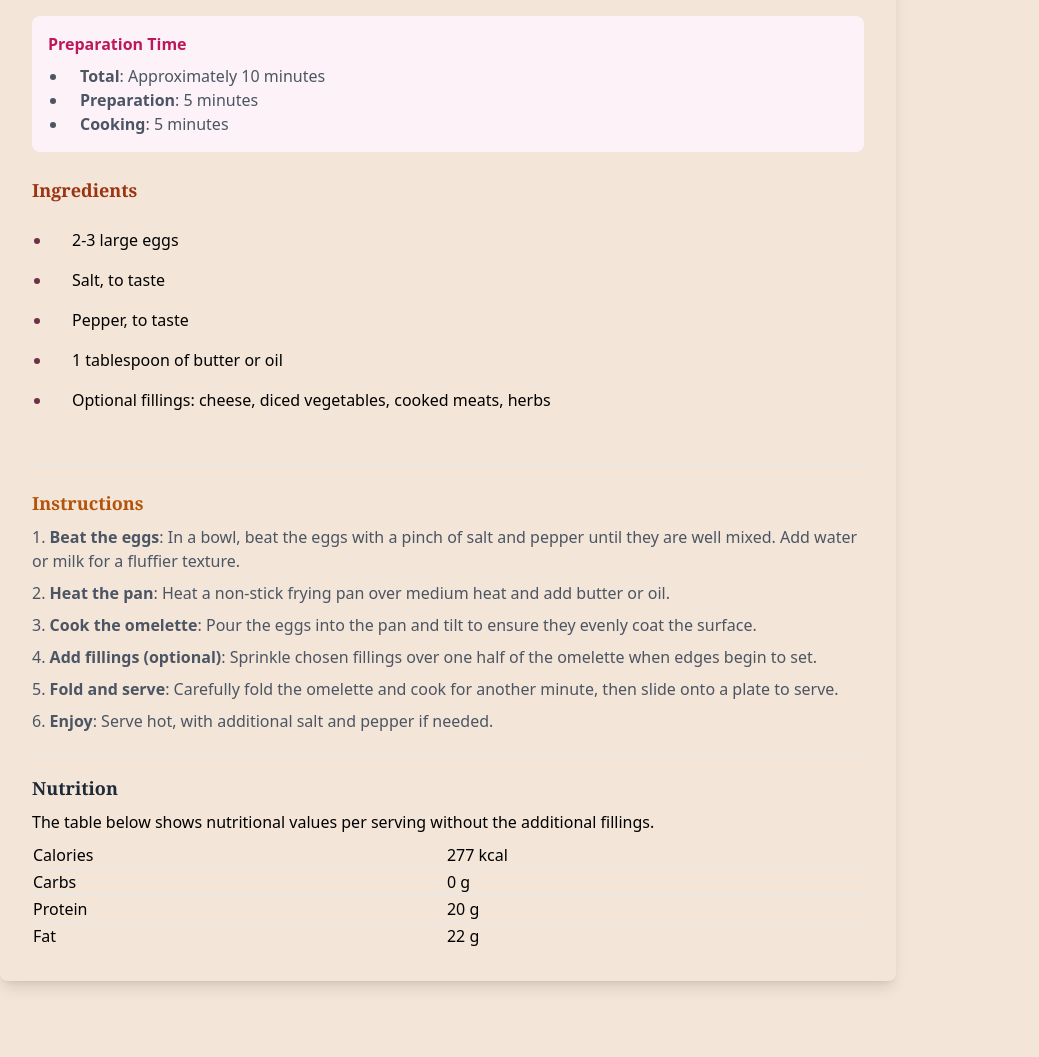
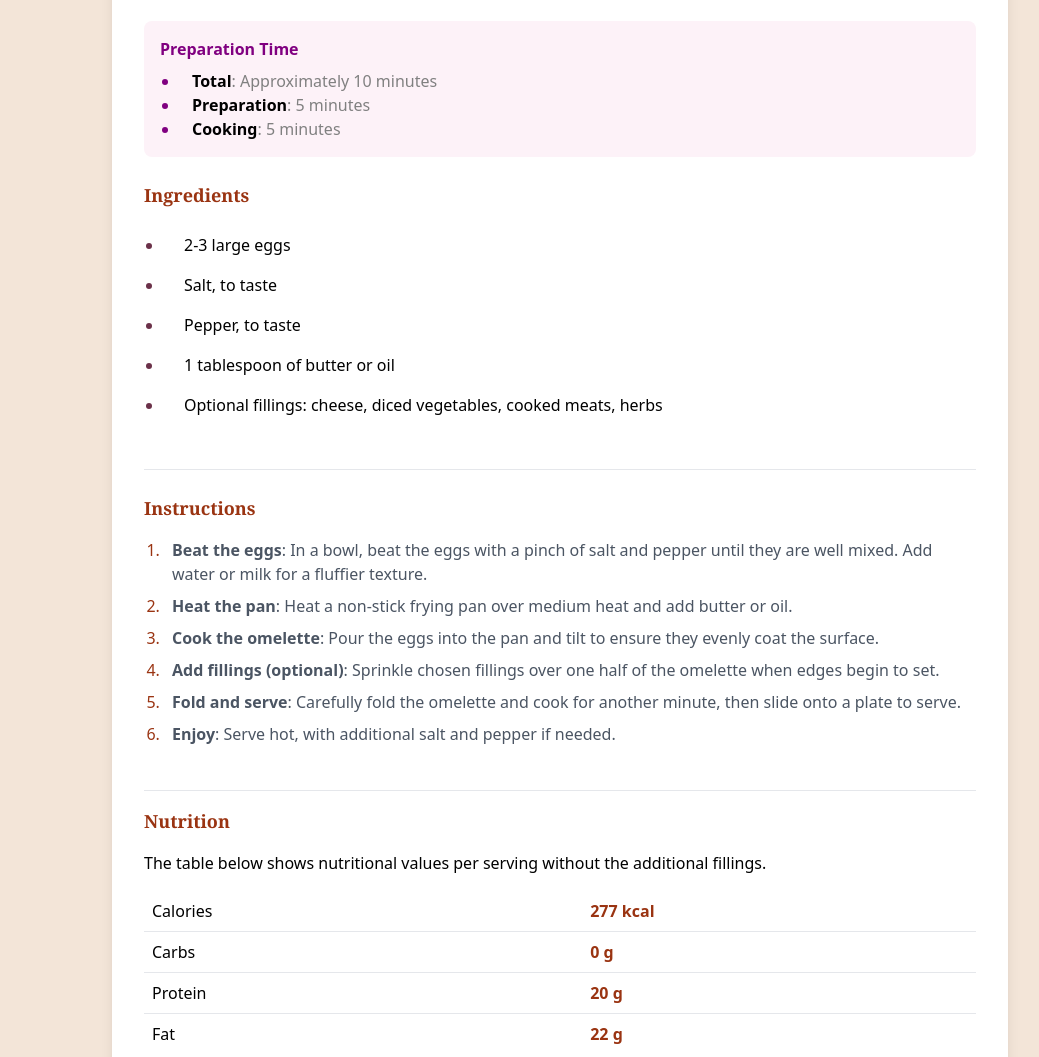
Before and after one commit to nandiitha/recipe-page, a website: page index.html in a window 1280 px wide. Shown: the part 651-1708 px from the top of the page, without its empty margins (80-1119 px from the left). Drawn offline with nearby package versions, Linux system fonts and the light colour scheme.

Commit message:
changes--border-radius,bg color,lists color,text color,table spacing

```diff
--- a/index.html
+++ b/index.html
@@ -28,14 +28,18 @@
     <script src="https://cdn.tailwindcss.com"></script>
   </head>
   <body
-    class="md:bg-[#f3e5d8] h-screen "
+    class="bg-[#f3e5d8] flex items-center justify-center min-h-screen flex flex-col"
   >
-    <main class="max-w-4xl rounded-lg shadow-lg overflow-hidden my-20 mx-20">
+    <main
+      class="bg-[#ffffff] max-w-4xl rounded-[16px] shadow-lg overflow-hidden my-20 mx-20"
+    >
+      <div>
         <img
-        class="rounded-lg p-5"
+          class="rounded-[2.5rem] p-6"
           src="assets/images/image-omelette.jpeg"
           alt="Simple Omelette"
         />
+      </div>
       <div class="p-8">
         <h1 class="text-3xl font-bold text-gray-800 mb-4 font-serif">
           Simple Omelette Recipe
@@ -46,18 +50,25 @@
           choice of cheese, vegetables, or meats.
         </p>
         <section class="bg-pink-50 rounded-lg mb-6 p-4 font-outfit">
-          <h2 class="text-md font-semibold mb-2 text-pink-700">
+          <h2 class="text-md font-semibold mb-2 text-[purple]">
             Preparation Time
           </h2>
-          <ul class="text-gray-600 list-disc ml-5">
+          <ul class="list-disc text-[purple] ml-5">
             <li class="pl-3">
-              <span class="font-bold">Total</span>: Approximately 10 minutes
+              <p class="text-[gray]">
+                <span class="text-black font-bold">Total</span>: Approximately
+                10 minutes
+              </p>
             </li>
             <li class="pl-3">
-              <span class="font-bold">Preparation</span>: 5 minutes
+              <p class="text-[gray]">
+                <span class="text-black font-bold">Preparation</span>: 5 minutes
+              </p>
             </li>
             <li class="pl-3">
-              <span class="font-bold">Cooking</span>: 5 minutes
+              <p class="text-[gray]">
+                <span class="text-black font-bold">Cooking</span>: 5 minutes
+              </p>
             </li>
           </ul>
         </section>
@@ -66,56 +77,85 @@
             Ingredients
           </h2>
           <ul class="font-Outfit list-disc text-[#6b3149] pl-5 pt-2 pb-5">
-            <li class="font-light"><p class="text-black pl-5 text-base pb-2 pt-2">2-3 large eggs</p></li>
-            <li class="font-light"><p class="text-black pl-5 text-base pb-2 pt-2">Salt, to taste</p></li>
-            <li cclass="font-light"><p class="text-black pl-5 text-base pb-2 pt-2">Pepper, to taste</p></li>
-            <li cclass="font-light"><p class="text-black pl-5 text-base pb-2 pt-2">1 tablespoon of butter or oil</p></li>
-            <li cclass="font-light"><p class="text-black pl-5 text-base pb-2 pt-2">  Optional fillings: cheese, diced vegetables, cooked meats, herbs</p>
+            <li class="font-dark">
+              <p class="text-black pl-5 text-base pb-2 pt-2">2-3 large eggs</p>
+            </li>
+            <li class="font-dark">
+              <p class="text-black pl-5 text-base pb-2 pt-2">Salt, to taste</p>
+            </li>
+            <li class="font-dark">
+              <p class="text-black pl-5 text-base pb-2 pt-2">
+                Pepper, to taste
+              </p>
+            </li>
+            <li class="font-dark">
+              <p class="text-black pl-5 text-base pb-2 pt-2">
+                1 tablespoon of butter or oil
+              </p>
+            </li>
+            <li class="font-dark">
+              <p class="text-black pl-5 text-base pb-2 pt-2">
+                Optional fillings: cheese, diced vegetables, cooked meats, herbs
+              </p>
             </li>
           </ul>
         </section>
         <hr class="divide-y divide-dashed hover:divide-solid p-3" />
 
         <section class="mb-6">
-          <h2 class="text-lg font-semibold text-amber-700 mb-2 font-serif">
+          <h2 class="text-lg font-semibold text-orange-800 mb-2 font-serif">
             Instructions
           </h2>
-          <ol class="text-gray-600 list-decimal list-inside space-y-2">
-            <li>
-              <span class="font-bold">Beat the eggs</span>: In a bowl, beat the
-              eggs with a pinch of salt and pepper until they are well mixed.
-              Add water or milk for a fluffier texture.
+          <ol class="list-decimal text-orange-800 pl-5 pt-2 pb-5 space-y-2">
+            <li class="pl-2">
+              <p class="text-gray-600">
+                <span class="font-bold">Beat the eggs</span>: In a bowl, beat
+                the eggs with a pinch of salt and pepper until they are well
+                mixed. Add water or milk for a fluffier texture.
+              </p>
             </li>
-            <li>
+            <li class="pl-2">
+              <p class="text-gray-600">
                 <span class="font-bold">Heat the pan</span>: Heat a non-stick
                 frying pan over medium heat and add butter or oil.
+              </p>
             </li>
-            <li>
+            <li class="pl-2">
+              <p class="text-gray-600">
                 <span class="font-bold">Cook the omelette</span>: Pour the eggs
                 into the pan and tilt to ensure they evenly coat the surface.
+              </p>
             </li>
-            <li>
+            <li class="pl-2">
+              <p class="text-gray-600">
                 <span class="font-bold">Add fillings (optional)</span>: Sprinkle
-              chosen fillings over one half of the omelette when edges begin to
-              set.
+                chosen fillings over one half of the omelette when edges begin
+                to set.
+              </p>
             </li>
-            <li>
-              <span class="font-bold">Fold and serve</span>: Carefully fold the
-              omelette and cook for another minute, then slide onto a plate to
-              serve.
+            <li class="pl-2">
+              <p class="text-gray-600">
+                <span class="font-bold">Fold and serve</span>: Carefully fold
+                the omelette and cook for another minute, then slide onto a
+                plate to serve.
+              </p>
             </li>
-            <li>
+            <li class="pl-2">
+              <p class="text-gray-600">
                 <span class="font-bold">Enjoy</span>: Serve hot, with additional
                 salt and pepper if needed.
+              </p>
             </li>
           </ol>
         </section>
         <hr class="divide-y divide-dashed hover:divide-solid" />
         <section>
-          <h2 class="text-lg font-semibold text-gray-800 mb-2 font-serif mt-4">
+          <h2
+            class="text-lg font-semibold text-orange-800 mb-4 font-serif mt-4"
+          >
             Nutrition
           </h2>
-          <p class="mb-2 font-outfit">
+          <p class="mb-4 font-outfit">
             The table below shows nutritional values per serving without the
             additional fillings.
           </p>
@@ -125,20 +165,20 @@
             >
               <tbody>
                 <tr class="border-b border-gray-200">
-                  <td>Calories</td>
-                  <td>277 kcal</td>
+                  <td class="p-2">Calories</td>
+                  <td class="text-orange-800 font-bold">277 kcal</td>
                 </tr>
                 <tr class="border-b border-gray-200">
-                  <td>Carbs</td>
-                  <td>0 g</td>
+                  <td class="p-2">Carbs</td>
+                  <td class="text-orange-800 font-bold">0 g</td>
                 </tr>
                 <tr class="border-b border-gray-200">
-                  <td>Protein</td>
-                  <td>20 g</td>
+                  <td class="p-2">Protein</td>
+                  <td class="text-orange-800 font-bold">20 g</td>
                 </tr>
                 <tr>
-                  <td>Fat</td>
-                  <td>22 g</td>
+                  <td class="p-2">Fat</td>
+                  <td class="text-orange-800 font-bold">22 g</td>
                 </tr>
               </tbody>
             </table>
@@ -150,12 +190,11 @@
     <footer class="text-gray-600 text-center p-4 w-full font-11">
       Challenge by
       <a
-        class=" underline"
+        class="underline"
         href="https://www.frontendmentor.io?ref=challenge"
         target="_blank"
         >Frontend Mentor</a
-      >. Coded by
-      <a class=" underline" href="#">nandiitha</a>.
+      >. Coded by <a class="underline" href="#">nandiitha</a>.
     </footer>
   </body>
 </html>
```
Lines whose indentation alone changed are shown as unchanged.
